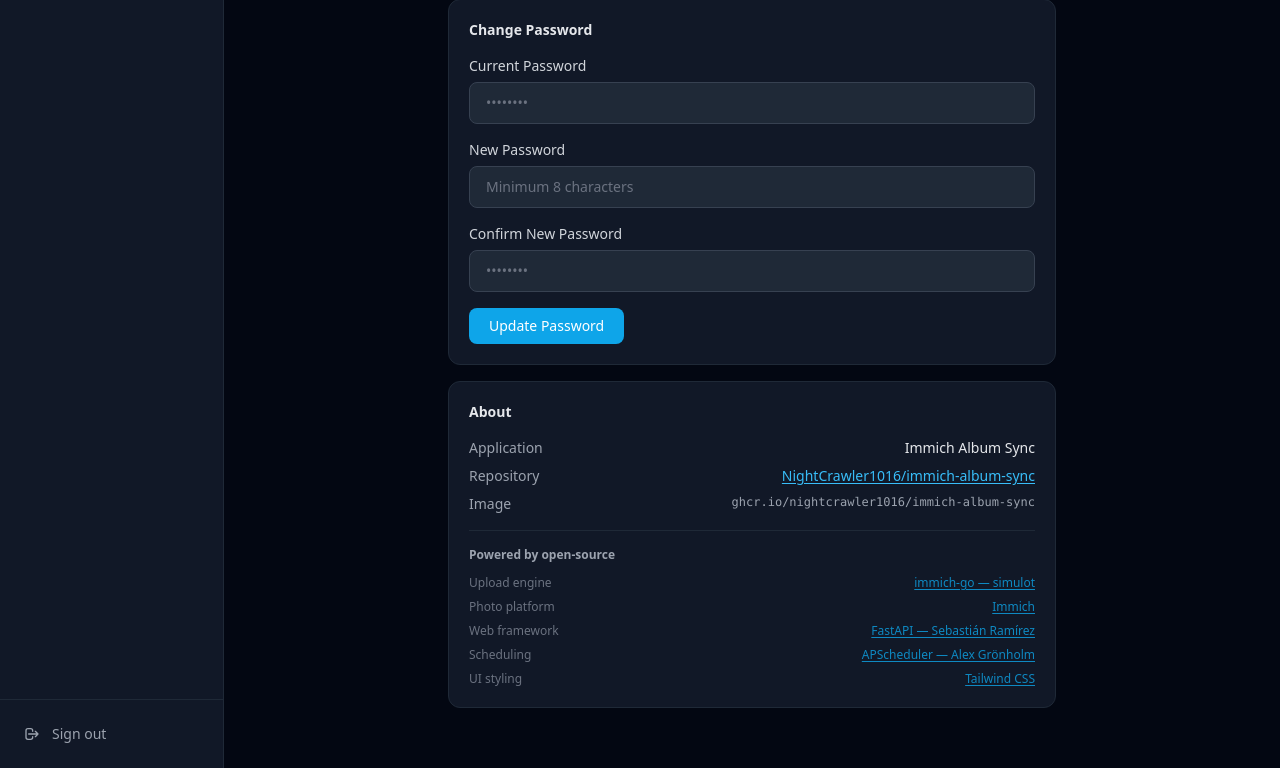
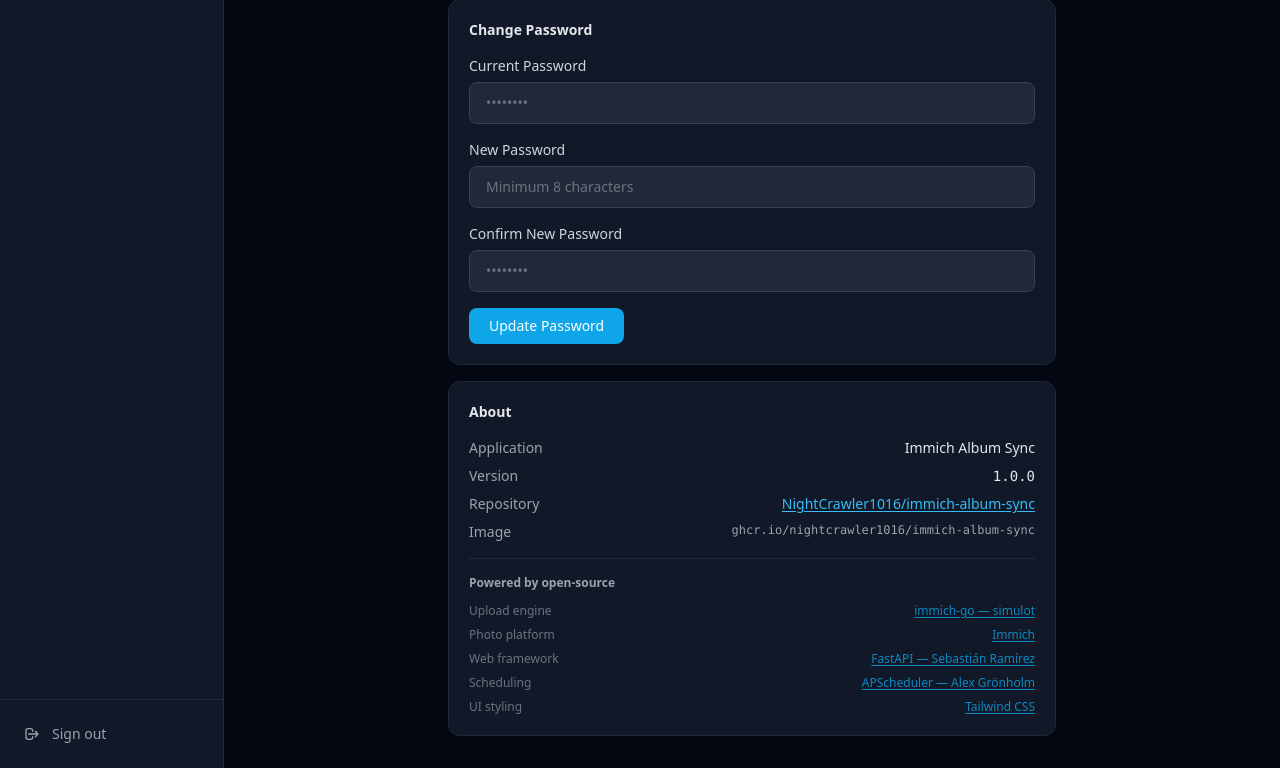
Before and after one commit to NightCrawler1016/immich-album-sync, a FastAPI app: page /settings in a window 1280 px wide. Shown: the part 321-1089 px from the top of the page. Run offline with FastAPI, Linux system fonts and the light colour scheme; the visitor is signed in with stand-in values (Sample User, id 1); parts of the project's set-up code (start-up, migrations or seed data) failed here and were passed over; some libraries are stand-ins or nearby versions.

Commit message:
Bake version from git tag at build time; show it in About; ignore PSDs
- Dockerfile: add APP_VERSION build ARG/ENV (placed late to avoid busting
  dependency layers).
- CI: production build injects the git tag (v1.2.3 -> 1.2.3, or main-<sha>
  for untagged main pushes); dev build injects dev-<short-sha>.
- Settings > About: add a Version row.
- .gitignore: ignore *.psd and screenshots/psd/ so design sources stay
  local (and in OneDrive) without being pushed.

Co-Authored-By: Claude Sonnet 4.6 <noreply@anthropic.com>

```diff
--- a/app/templates/settings.html
+++ b/app/templates/settings.html
@@ -77,6 +77,10 @@
         <span class="text-gray-200">Immich Album Sync</span>
       </div>
       <div class="flex justify-between text-gray-400">
+        <span>Version</span>
+        <span class="font-mono text-gray-200">{{ app_version }}</span>
+      </div>
+      <div class="flex justify-between text-gray-400">
         <span>Repository</span>
         <a href="https://github.com/NightCrawler1016/immich-album-sync"
            target="_blank" rel="noopener"
```
Also changed, not shown: .github/workflows/docker-dev.yml, .github/workflows/docker-main.yml, 2 other files.
